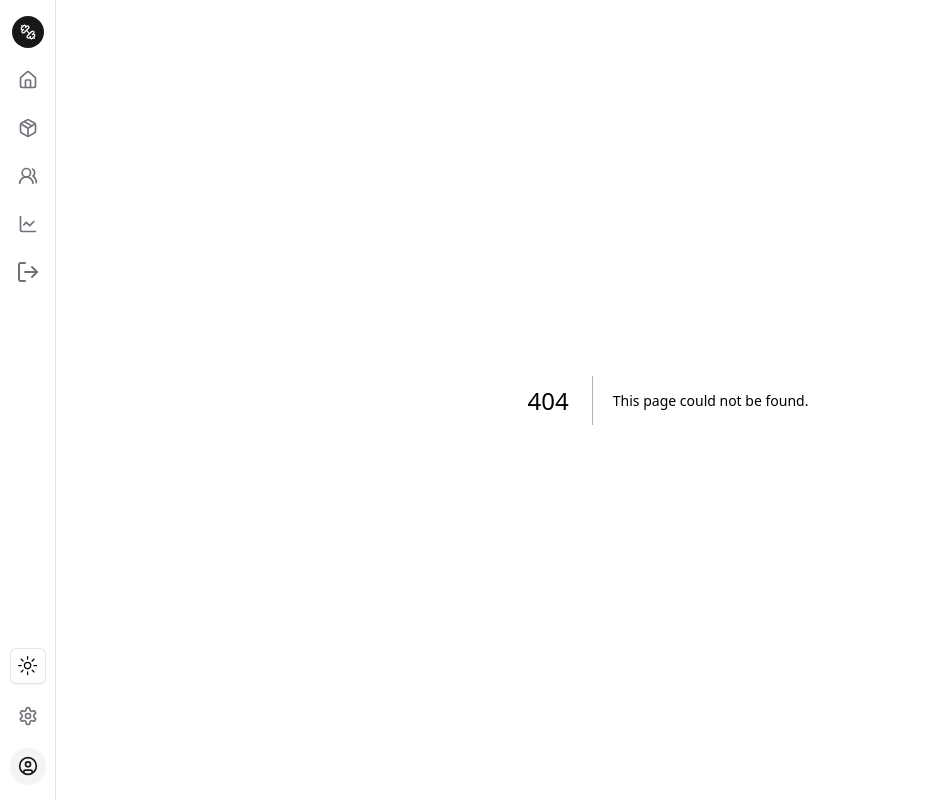
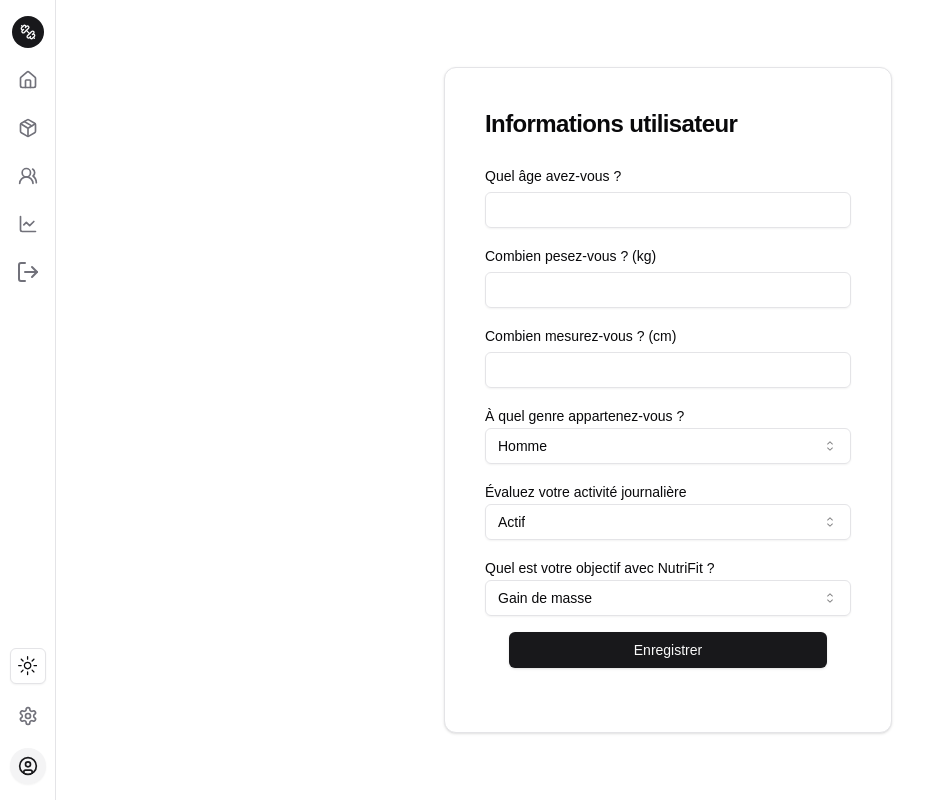
Before and after one commit to NutriFit-Master2-Project/NutriFitWebApp, a Next.js app: page /user-info in a window 1280 px wide. Before the commit this address had no page. Shown: the whole page, without its empty margins (0-945 px from the left). Built offline with nearby package versions, Linux system fonts and the light colour scheme.

Commit message:
feat: [NTF-7] - Create page to enter user info on first connexion

```diff
--- /dev/null
+++ b/src/app/user-info/page.tsx
@@ -0,0 +1,201 @@
+"use client";
+
+import { Button } from "@/components/ui/button";
+import { Card, CardContent, CardFooter, CardHeader, CardTitle } from "@/components/ui/card";
+import { Input } from "@/components/ui/input";
+import { Label } from "@/components/ui/label";
+import { Select, SelectContent, SelectItem, SelectTrigger, SelectValue } from "@/components/ui/select";
+import { useAuth } from "@/context/AuthContext";
+import { useRouter } from "next/navigation";
+import { useState } from "react";
+
+interface UserInfo {
+    email?: string;
+    age: number;
+    weight: number;
+    size: number;
+    genre: boolean;
+    activites: "SEDENTARY" | "ACTIVE" | "SPORTIVE";
+    objective: "WEIGHTGAIN" | "WEIGHTLOSS";
+}
+
+export default function UserInfoForm() {
+    const { user, token } = useAuth();
+    const router = useRouter();
+
+    const [userInfo, setUserInfo] = useState<Partial<UserInfo>>({
+        age: undefined,
+        weight: undefined,
+        size: undefined,
+        genre: false,
+        activites: "ACTIVE",
+        objective: "WEIGHTGAIN",
+    });
+    const userInfoActivityMap = new Map([
+        ["SEDENTARY", "Sédentaire"],
+        ["ACTIVE", "Actif"],
+        ["SPORTIVE", "Sportif"],
+    ]);
+
+    const handleChange = (e: React.ChangeEvent<HTMLInputElement | HTMLSelectElement>) => {
+        const { name, value } = e.target;
+        setUserInfo({
+            ...userInfo,
+            [name]:
+                name === "age" || name === "weight" || name === "size" ? (value ? Number(value) : undefined) : value,
+        });
+    };
+
+    const handleGenderUpdate = (value: string) => {
+        setUserInfo({
+            ...userInfo,
+            genre: value === "homme" ? false : true,
+        });
+    };
+
+    const handleActivitesChange = (value: "SEDENTARY" | "ACTIVE" | "SPORTIVE") => {
+        setUserInfo({
+            ...userInfo,
+            activites: value,
+        });
+    };
+
+    const handleObjectiveChange = (value: "WEIGHTGAIN" | "WEIGHTLOSS") => {
+        setUserInfo({
+            ...userInfo,
+            objective: value,
+        });
+    };
+
+    const handleSubmit = async (e: React.FormEvent<HTMLFormElement>) => {
+        e.preventDefault();
+
+        try {
+            const response = await fetch("https://nutrifitbackend-2v4o.onrender.com/api/user-info", {
+                method: "PUT",
+                headers: {
+                    "Content-Type": "application/json",
+                    "auth-token": token ?? "",
+                },
+                body: JSON.stringify({ ...userInfo, id: user?.userId }),
+            });
+
+            if (!response.ok) {
+                throw new Error(`Erreur: ${response.status}`);
+            }
+
+            await response.json();
+
+            router.push("/dashboard");
+        } catch (error) {
+            console.error("Erreur lors de l'envoi des données:", error);
+        }
+    };
+
+    return (
+        <div className="flex items-center justify-center min-h-screen">
+            <Card className="w-full max-w-md p-4">
+                <CardHeader>
+                    <CardTitle className="text-2xl font-bold">Informations utilisateur</CardTitle>
+                </CardHeader>
+
+                <CardContent>
+                    <form onSubmit={handleSubmit}>
+                        <div className="mb-4">
+                            <Label htmlFor="age">Quel âge avez-vous ?</Label>
+                            <Input
+                                type="number"
+                                id="age"
+                                name="age"
+                                value={userInfo.age}
+                                onChange={handleChange}
+                                required
+                                className="mt-1"
+                            />
+                        </div>
+
+                        <div className="mb-4">
+                            <Label htmlFor="weight">Combien pesez-vous ? (kg)</Label>
+                            <Input
+                                type="number"
+                                id="weight"
+                                name="weight"
+                                value={userInfo.weight}
+                                onChange={handleChange}
+                                required
+                                className="mt-1"
+                            />
+                        </div>
+
+                        <div className="mb-4">
+                            <Label htmlFor="size">Combien mesurez-vous ? (cm)</Label>
+                            <Input
+                                type="number"
+                                id="size"
+                                name="size"
+                                value={userInfo.size}
+                                onChange={handleChange}
+                                required
+                                className="mt-1"
+                            />
+                        </div>
+
+                        <div className="mb-4">
+                            <Label htmlFor="genre">À quel genre appartenez-vous ?</Label>
+                            <Select onValueChange={handleGenderUpdate}>
+                                <SelectTrigger className="w-full">
+                                    <SelectValue placeholder={userInfo.genre ? "Femme" : "Homme"} />
+                                </SelectTrigger>
+                                <SelectContent>
+                                    <SelectItem value="homme">Homme</SelectItem>
+                                    <SelectItem value="femme">Femme</SelectItem>
+                                </SelectContent>
+                            </Select>
+                        </div>
+
+                        <div className="mb-4">
+                            <Label htmlFor="activites">Évaluez votre activité journalière</Label>
+                            <Select onValueChange={handleActivitesChange}>
+                                <SelectTrigger className="w-full">
+                                    <SelectValue
+                                        placeholder={
+                                            userInfo.activites ? userInfoActivityMap.get(userInfo.activites) : ""
+                                        }
+                                    />
+                                </SelectTrigger>
+                                <SelectContent>
+                                    <SelectItem value="SEDENTARY">Sédentaire</SelectItem>
+                                    <SelectItem value="ACTIVE">Actif</SelectItem>
+                                    <SelectItem value="SPORTIVE">Sportif</SelectItem>
+                                </SelectContent>
+                            </Select>
+                        </div>
+
+                        <div className="mb-4">
+                            <Label htmlFor="objective">Quel est votre objectif avec NutriFit ?</Label>
+                            <Select onValueChange={handleObjectiveChange}>
+                                <SelectTrigger className="w-full">
+                                    <SelectValue
+                                        placeholder={
+                                            userInfo.objective === "WEIGHTGAIN" ? "Gain de masse" : "Perte de poids"
+                                        }
+                                    />
+                                </SelectTrigger>
+                                <SelectContent>
+                                    <SelectItem value="WEIGHTLOSS">Perte de poids</SelectItem>
+                                    <SelectItem value="WEIGHTGAIN">Gain de masse</SelectItem>
+                                </SelectContent>
+                            </Select>
+                        </div>
+
+                        <CardFooter>
+                            <Button type="submit" className="w-full">
+                                Enregistrer
+                            </Button>
+                        </CardFooter>
+                    </form>
+                </CardContent>
+            </Card>
+        </div>
+    );
+}
```
